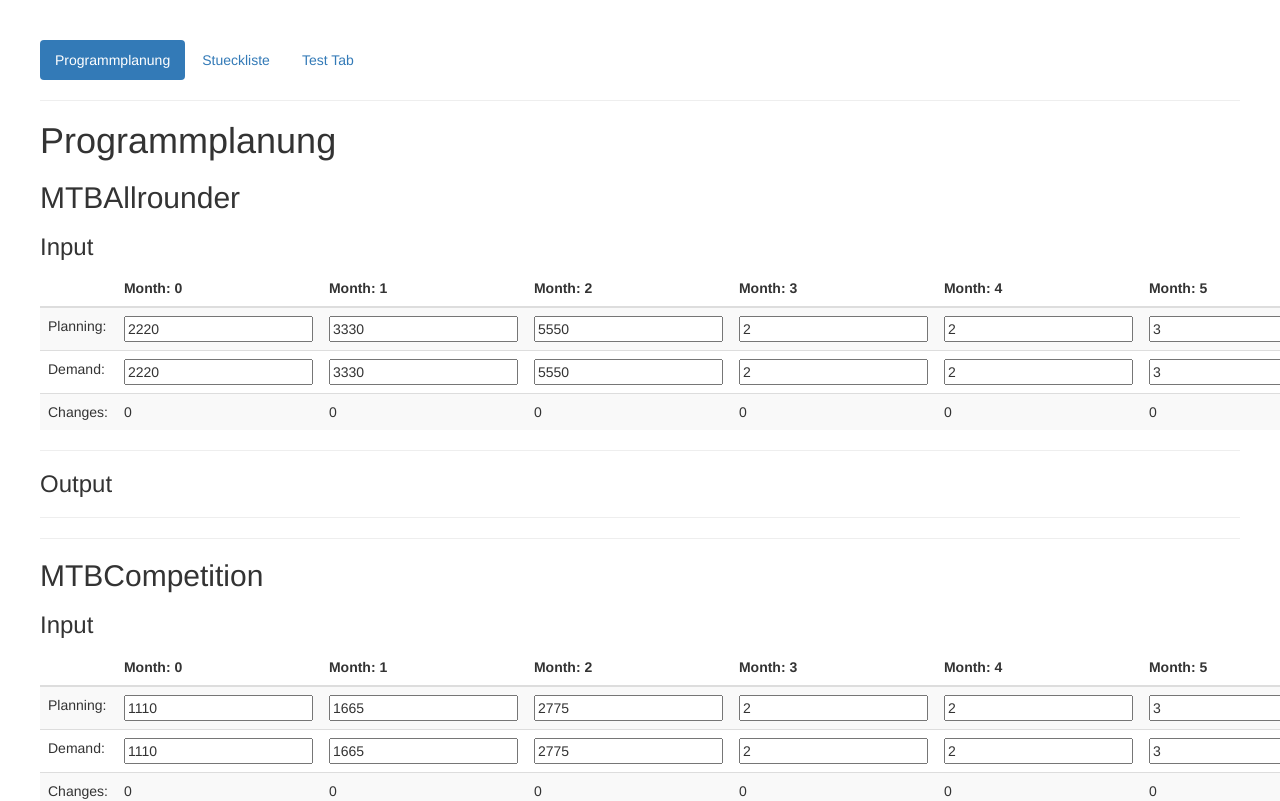
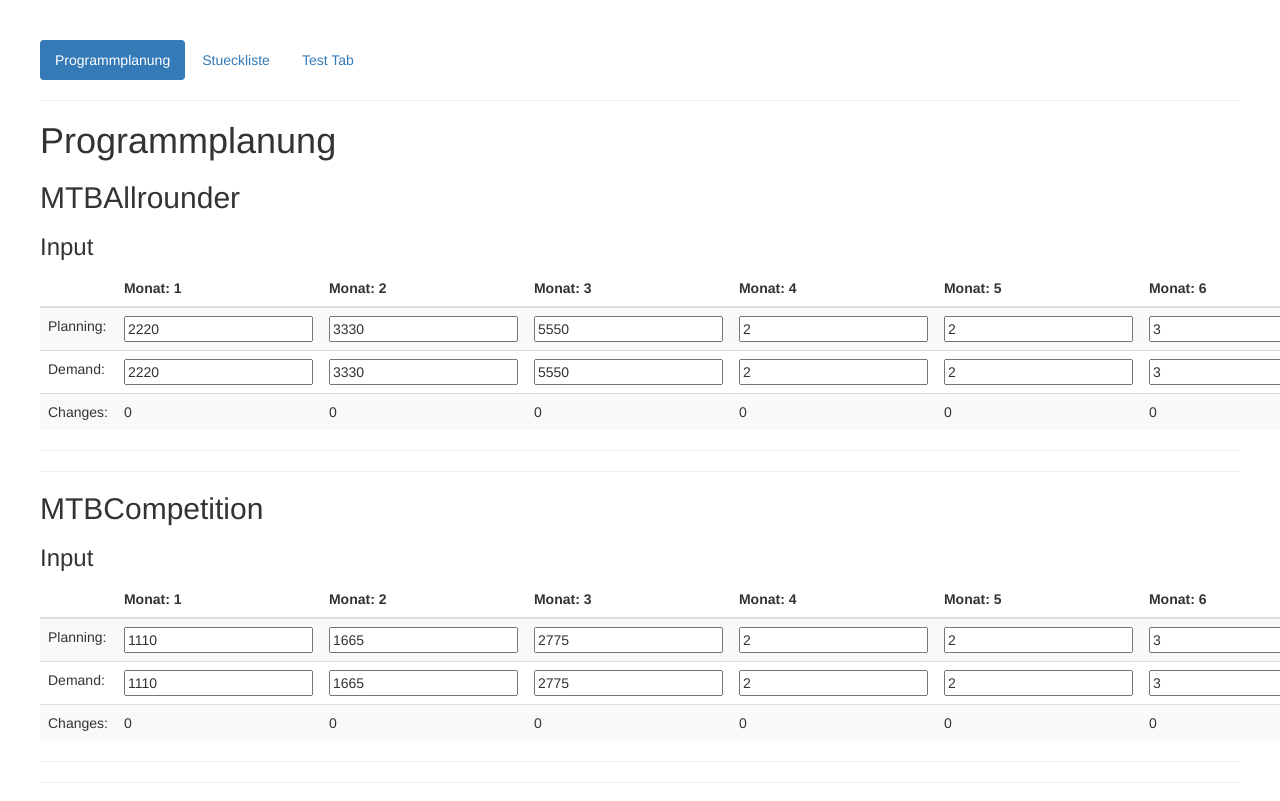
Before and after one commit to steffenwohlers/wi3p, an Angular app: page /programmplanung in a window 1280 px wide. Shown: the top 801 px of the page. Built offline with nearby package versions, Linux system fonts and the light colour scheme.

Commit message:
programmplanunginput.model Datentyp auf Date angepasst

```diff
--- a/src/app/app.routing.ts
+++ b/src/app/app.routing.ts
@@ -2,7 +2,6 @@ import { Routes, RouterModule } from '@angular/router';
 import { ProgrammplanungComponent } from './programmplanung/programmplanung.component';
 import { StuecklisteComponent } from './stueckliste/stueckliste.component';
 import { TestTabComponent } from './test-tab/test-tab.component';
-
 
 const APP_ROUTES: Routes = [
     { path: '', redirectTo: '/programmplanung', pathMatch: 'full'},
--- a/src/app/programmplanung/programmplanung-fahrrad/programmplanung-fahrrad.component.html
+++ b/src/app/programmplanung/programmplanung-fahrrad/programmplanung-fahrrad.component.html
@@ -1,6 +1,3 @@
 <h2>{{fahrrad.modell}}</h2>
 <app-programmplanung-input [fahrrad]="fahrrad"></app-programmplanung-input>
 <hr>
-<app-programmplanung-output [fahrrad]="fahrrad"></app-programmplanung-output>
-<hr>
-<hr>
--- a/src/app/programmplanung/programmplanung-input/programmplanung-input.component.html
+++ b/src/app/programmplanung/programmplanung-input/programmplanung-input.component.html
@@ -4,7 +4,7 @@
     <thead>
         <tr>
             <th></th>
-            <th *ngFor="let i of fahrrad.progammplanungInputArray">Month: {{i.month}}</th>
+            <th *ngFor="let i of fahrrad.progammplanungInputArray">Monat: {{i.date.getMonth() + 1}} </th>
         </tr>
     </thead>
     <tbody>
@@ -29,8 +29,10 @@
               </td>
             </tr>
             <tr>
-              <td>Changes:</td>
-              <td *ngFor="let programmplanung of fahrrad.progammplanungInputArray">{{programmplanung.planning - programmplanung.demand}}</td>
+                <td>Changes:</td>
+                <td *ngFor="let programmplanung of fahrrad.progammplanungInputArray">{{programmplanung.planning - programmplanung.demand}}</td>
             </tr>
     </tbody>
 </table>
+<hr>
+<router-outlet></router-outlet>
--- a/src/app/programmplanung/programmplanung-input/programmplanung-input.component.ts
+++ b/src/app/programmplanung/programmplanung-input/programmplanung-input.component.ts
@@ -1,6 +1,7 @@
 import { Component, OnInit, Input } from '@angular/core';
 import { Fahrrad } from '../../shared/fahrrad.model';
 import { NgForm } from '@angular/forms';
+import { Router } from '@angular/router';
 
 @Component({
   selector: 'app-programmplanung-input',
@@ -11,14 +12,14 @@ export class ProgrammplanungInputComponent implements OnInit {
 
   @Input() fahrrad: Fahrrad;
 
-  constructor() { }
+  constructor(private router: Router) { }
 
   ngOnInit() {
 
-    }
+  }
 
-  onChange(form: NgForm) {
+  onOutput() {
+    this.router.navigate(['/programmplanung', 'output']);
+  }
 
-
-  }
 }
--- a/src/app/programmplanung/programmplanung-output/programmplanung-output.component.ts
+++ b/src/app/programmplanung/programmplanung-output/programmplanung-output.component.ts
@@ -1,5 +1,6 @@
 import { Component, OnInit, Input } from '@angular/core';
 import { Fahrrad } from '../../shared/fahrrad.model';
+import { ProgrammplanungInput } from '../../shared/programmplanung-input.model';
 
 @Component({
   selector: 'app-programmplanung-output',
@@ -9,7 +10,7 @@ import { Fahrrad } from '../../shared/fahrrad.model';
 
 export class ProgrammplanungOutputComponent implements OnInit {
 
-  @Input() fahrrad: Fahrrad;
+  @Input() monatsInput: ProgrammplanungInput;
 
   constructor() { }
 
--- a/src/app/shared/programmplanung-input.model.ts
+++ b/src/app/shared/programmplanung-input.model.ts
@@ -1,8 +1,11 @@
 export class ProgrammplanungInput {
 
     public changes: number;
+    public date: Date;
 
-    constructor(public month: number, public planning: number, public demand: number ) {
+    constructor( month: number, public planning: number, public demand: number ) {
         this.changes = this.planning - this.demand;
+        this.date = new Date();
+        this.date.setFullYear(2017, month, 1);
     }
 }
```
